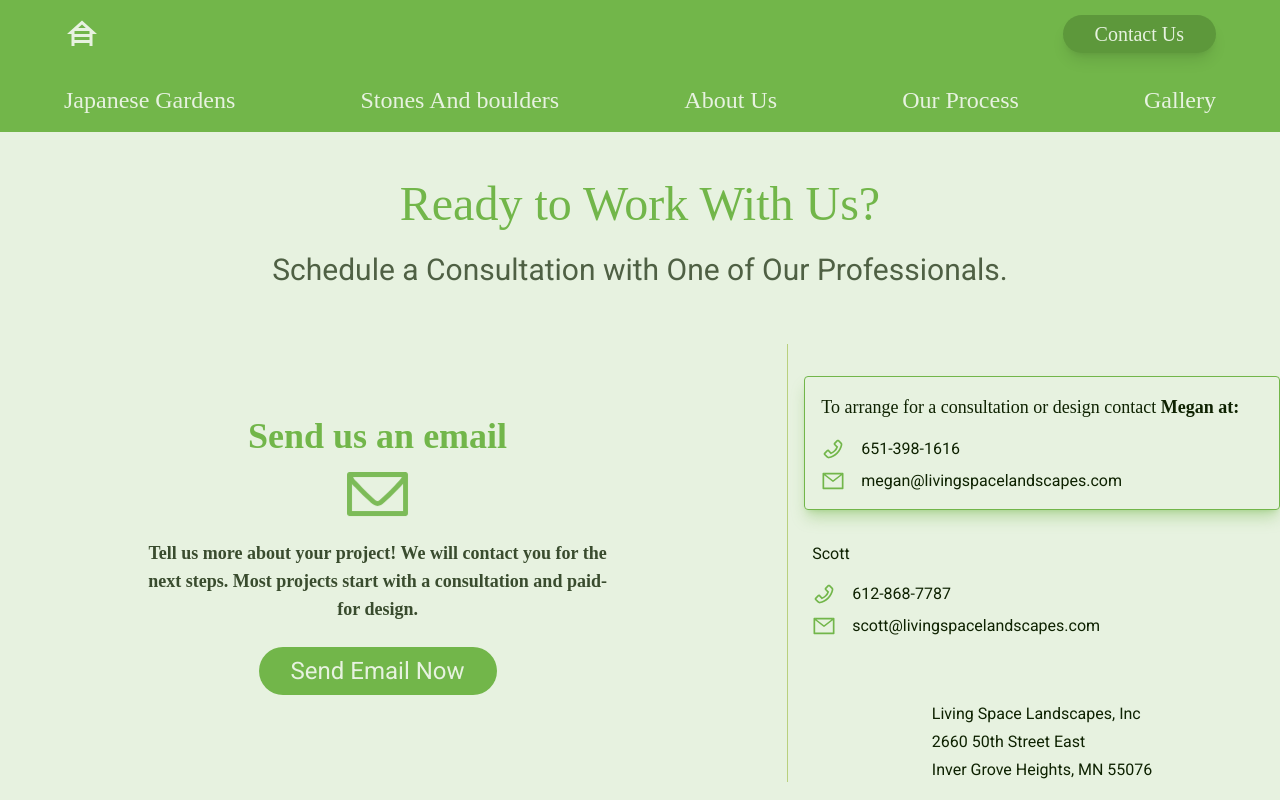
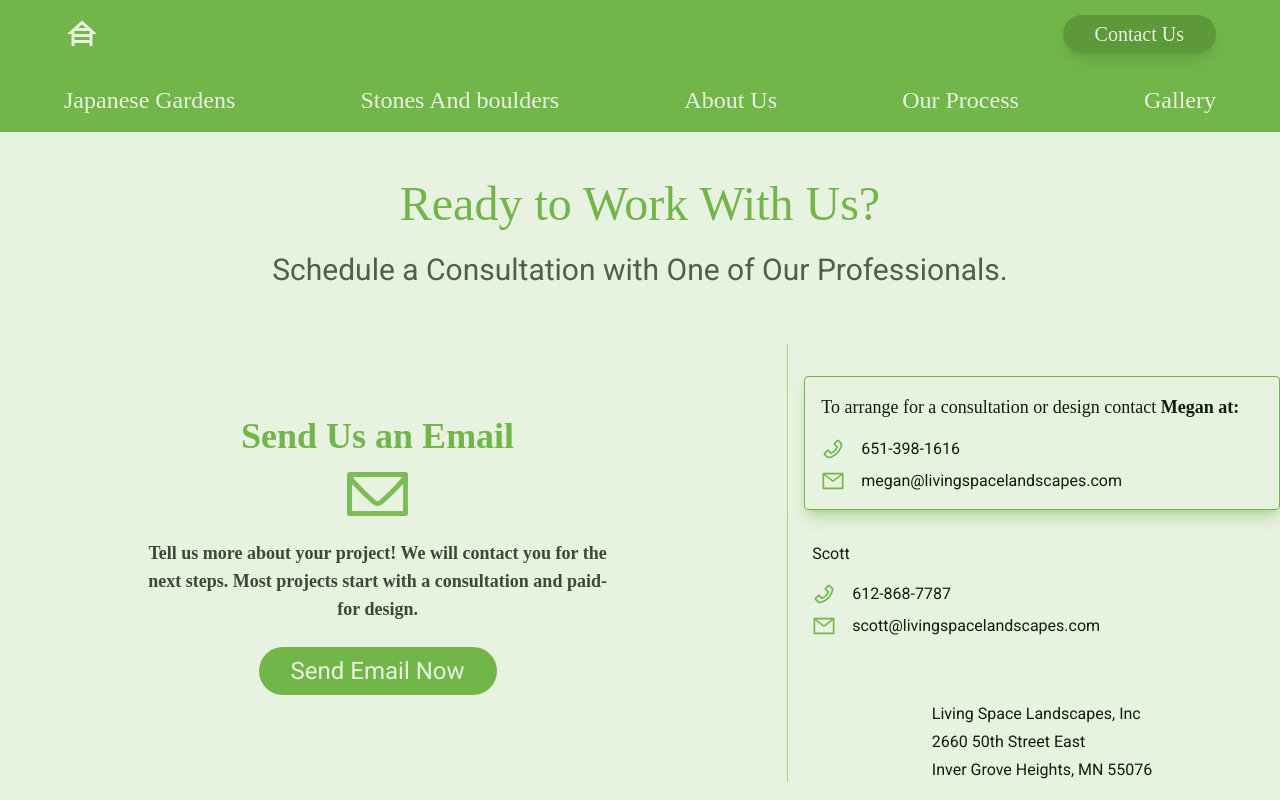
Before and after one commit to latz09/living-space-landscapes, a Next.js app: page /contact in a window 1280 px wide. Shown: the top 800 px of the page. Built offline with nearby package versions, Linux system fonts and the light colour scheme; a web font is replaced by a local one.

Commit message:
Send Us an Email

```diff
--- a/components/contact/EmailUs.js
+++ b/components/contact/EmailUs.js
@@ -31,7 +31,7 @@ const EmailUs = () => {
 						</motion.div>
 					</motion.div>
 					<h1 className=' text-center  text-2xl md:text-4xl text-landscape-700 font-logo font-semibold'>
-						Send us an email
+						Send Us an Email
 					</h1>
 				</div>
 				<div className='text-dark/80    md:text-lg font-logo font-bold text-center'>
```
